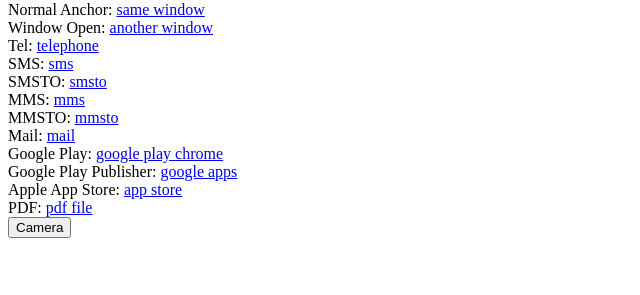
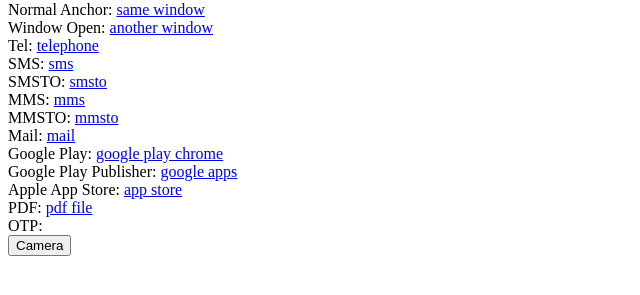
Before and after one commit to FunnyFig/mobile-test-web, a plain HTML site: page index.html in a window 1280 px wide. Shown: the part 79-374 px from the top of the page, without its empty margins (0-640 px from the left). Drawn offline with Linux system fonts and the light colour scheme.

Commit message:
ADD: otpauth

```diff
--- a/index.html
+++ b/index.html
@@ -30,6 +30,9 @@
 <label>Apple App Store: </label><a href="itms-apps://itunes.apple.com/app/id">app store</a><br>
 <!-- pdf download or view -->
 <label>PDF: </label><a href="test.pdf">pdf file</a><br>
+<!-- https://github.com/google/google-authenticator/wiki/Key-Uri-Format -->
+<!-- https://github.com/google/google-authenticator-android/issues/54 -->
+<label>OTP: </label><a href="otpauth://totp/TEST?secret=ACQOUA72D3YFA4E5UORXZTKHJ2XL3WIZ"></a><br>
 
 <!--
 <button onclick="openCamera()">Turn on Camera</button><br>
```
